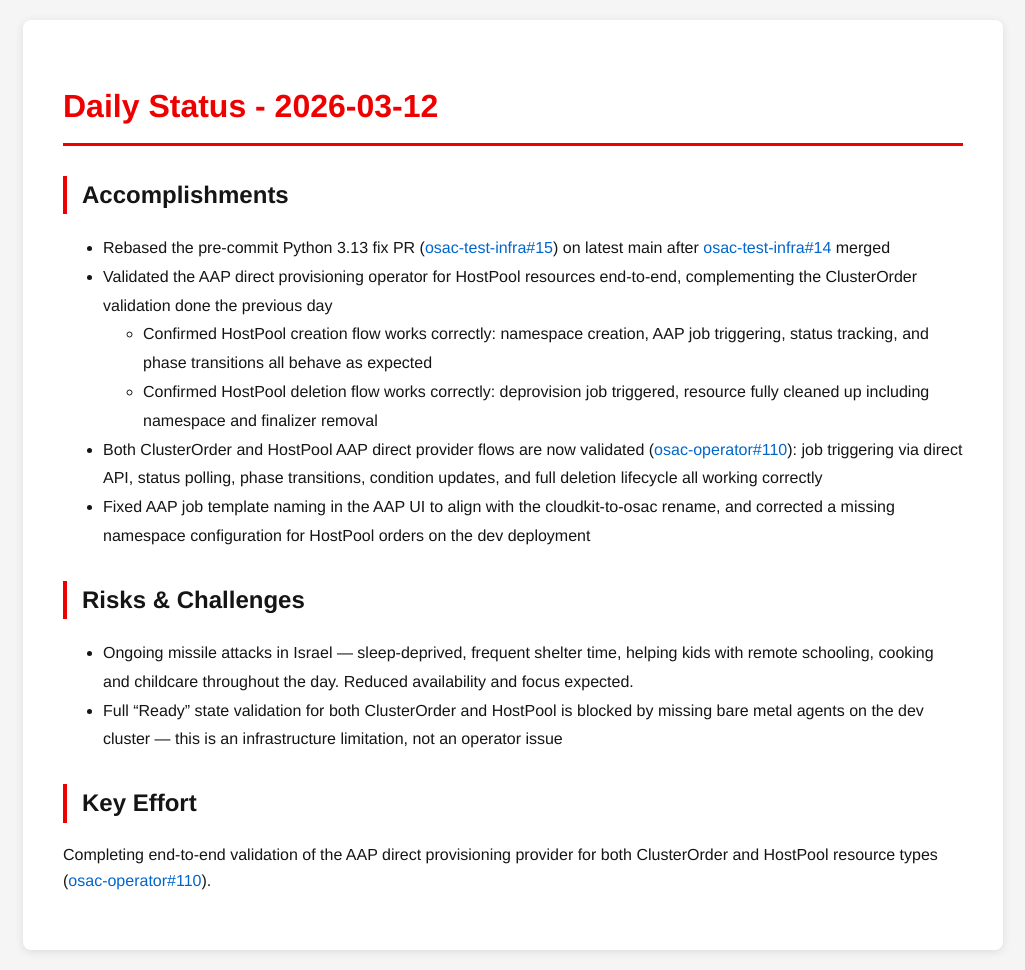
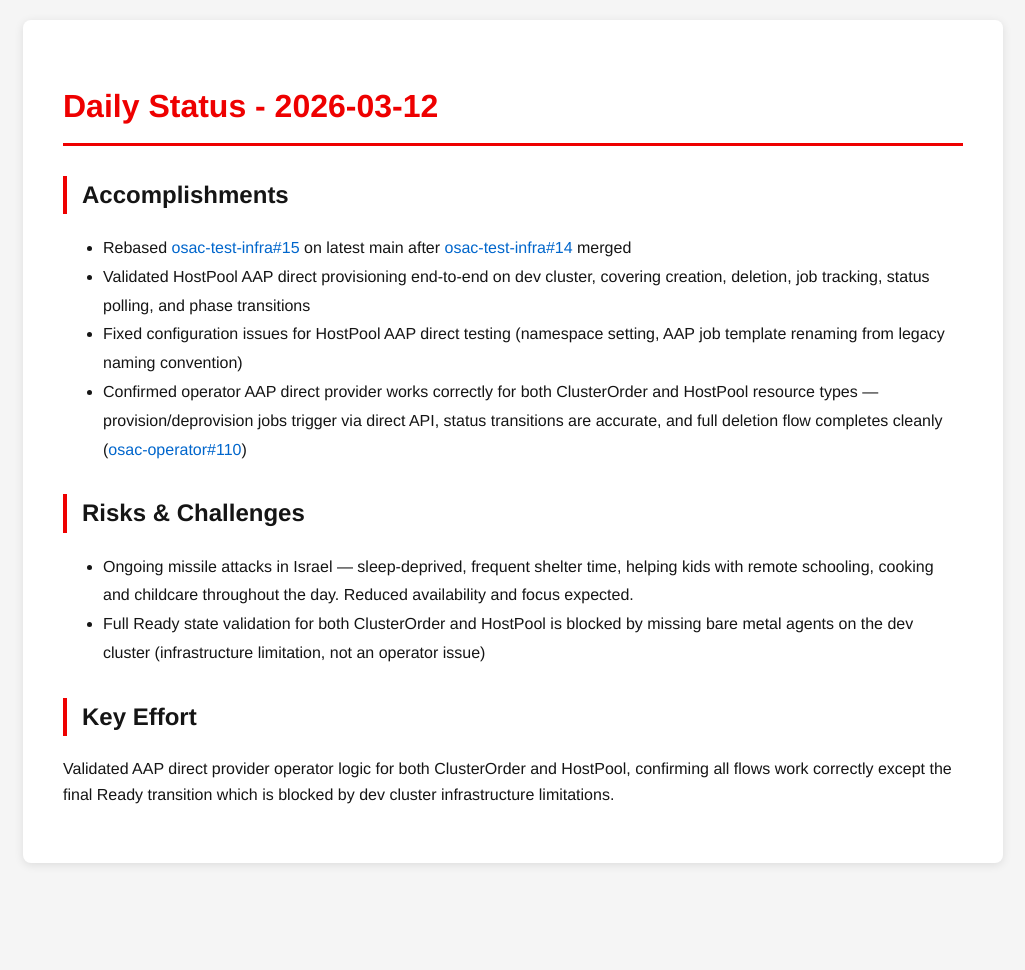
Before and after one commit to tzvatot/daily-status, a Jekyll site: the page built from 2026-03-12.md, in a window 1280 px wide. Shown: the whole page, without its empty margins (127-1152 px from the left). Built offline with Jekyll 4.4.1, drawn with Linux system fonts in a browser that asks for light colours; after the commit the page ends 900 px from its top, so only the background shows below that.

Commit message:
Daily status update - 2026-03-12

```diff
--- a/2026-03-12.md
+++ b/2026-03-12.md
@@ -7,16 +7,14 @@
 # Daily Status - 2026-03-12
 
 ## Accomplishments
-- Rebased the pre-commit Python 3.13 fix PR ([osac-test-infra#15](https://github.com/osac-project/osac-test-infra/pull/15)) on latest main after [osac-test-infra#14](https://github.com/osac-project/osac-test-infra/pull/14) merged
-- Validated the AAP direct provisioning operator for HostPool resources end-to-end, complementing the ClusterOrder validation done the previous day
-  - Confirmed HostPool creation flow works correctly: namespace creation, AAP job triggering, status tracking, and phase transitions all behave as expected
-  - Confirmed HostPool deletion flow works correctly: deprovision job triggered, resource fully cleaned up including namespace and finalizer removal
-- Both ClusterOrder and HostPool AAP direct provider flows are now validated ([osac-operator#110](https://github.com/osac-project/osac-operator/pull/110)): job triggering via direct API, status polling, phase transitions, condition updates, and full deletion lifecycle all working correctly
-- Fixed AAP job template naming in the AAP UI to align with the cloudkit-to-osac rename, and corrected a missing namespace configuration for HostPool orders on the dev deployment
+- Rebased [osac-test-infra#15](https://github.com/osac-project/osac-test-infra/pull/15) on latest main after [osac-test-infra#14](https://github.com/osac-project/osac-test-infra/pull/14) merged
+- Validated HostPool AAP direct provisioning end-to-end on dev cluster, covering creation, deletion, job tracking, status polling, and phase transitions
+- Fixed configuration issues for HostPool AAP direct testing (namespace setting, AAP job template renaming from legacy naming convention)
+- Confirmed operator AAP direct provider works correctly for both ClusterOrder and HostPool resource types — provision/deprovision jobs trigger via direct API, status transitions are accurate, and full deletion flow completes cleanly ([osac-operator#110](https://github.com/osac-project/osac-operator/pull/110))
 
 ## Risks & Challenges
 - Ongoing missile attacks in Israel — sleep-deprived, frequent shelter time, helping kids with remote schooling, cooking and childcare throughout the day. Reduced availability and focus expected.
-- Full "Ready" state validation for both ClusterOrder and HostPool is blocked by missing bare metal agents on the dev cluster — this is an infrastructure limitation, not an operator issue
+- Full Ready state validation for both ClusterOrder and HostPool is blocked by missing bare metal agents on the dev cluster (infrastructure limitation, not an operator issue)
 
 ## Key Effort
-Completing end-to-end validation of the AAP direct provisioning provider for both ClusterOrder and HostPool resource types ([osac-operator#110](https://github.com/osac-project/osac-operator/pull/110)).
+Validated AAP direct provider operator logic for both ClusterOrder and HostPool, confirming all flows work correctly except the final Ready transition which is blocked by dev cluster infrastructure limitations.
```
